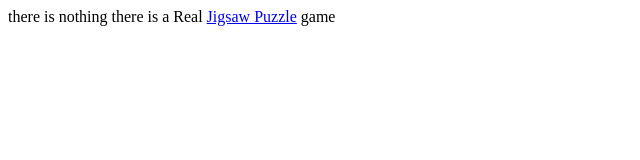
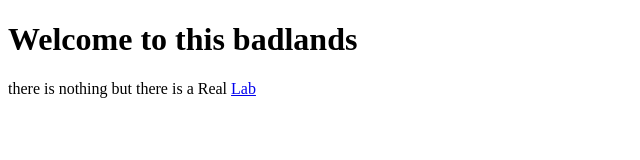
Before and after one commit to jingxinxin/jingxinxin.github.io, a plain HTML site: page index.html in a window 1280 px wide. Shown: the whole page, without its empty margins (0-640 px from the left). Drawn offline with Linux system fonts and the light colour scheme.

Commit message:
[fix]:the words of index.html

```diff
--- a/index.html
+++ b/index.html
@@ -2,10 +2,11 @@
 <html>
   <head>
     <meta charset="utf-8">
-    <title>JX</title>
+    <title>JX's space</title>
   </head>
   <body>
-    there is nothing
-    there is a Real <a href="http://jingxinxin.github.io/lab">Jigsaw Puzzle</a> game
+  	<h1>Welcome to this badlands</h1>
+    there is nothing but
+    there is a Real <a href="http://jingxinxin.github.io/lab">Lab</a>
   </body>
 </html>
```
